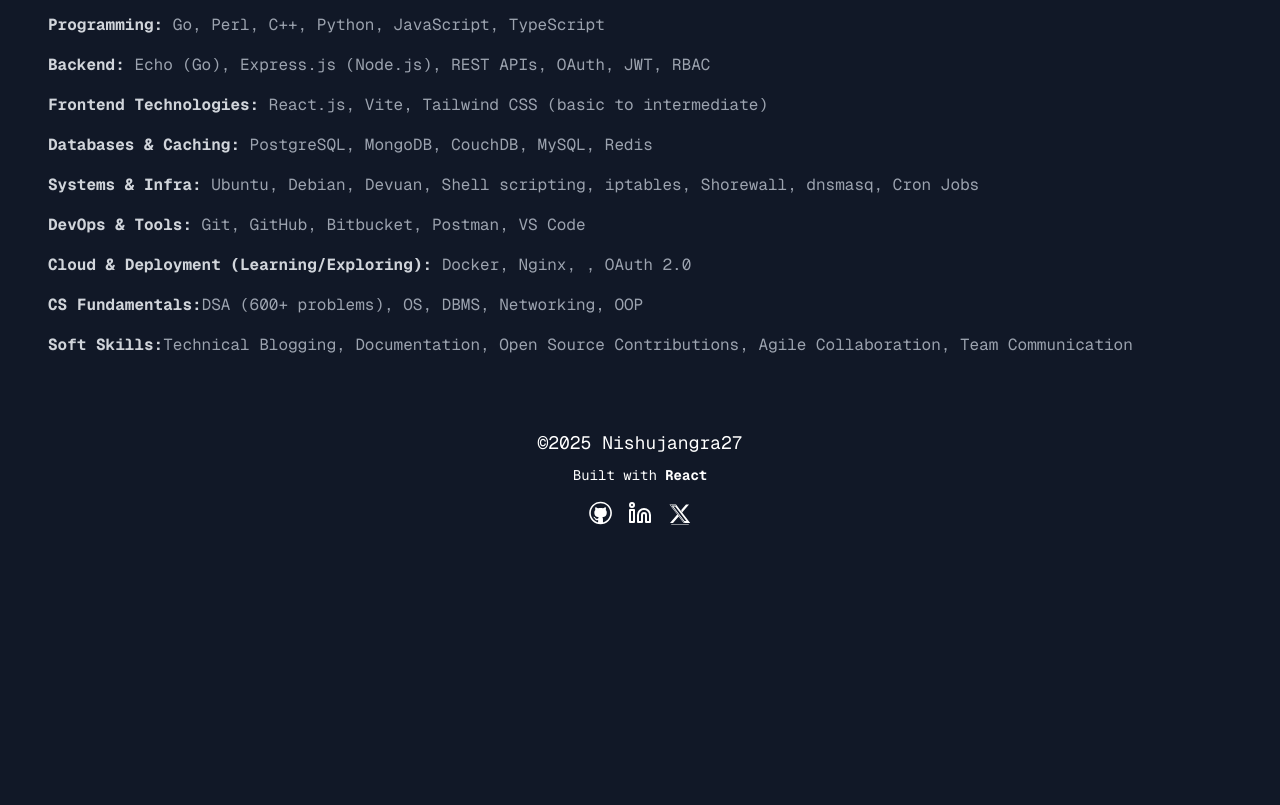
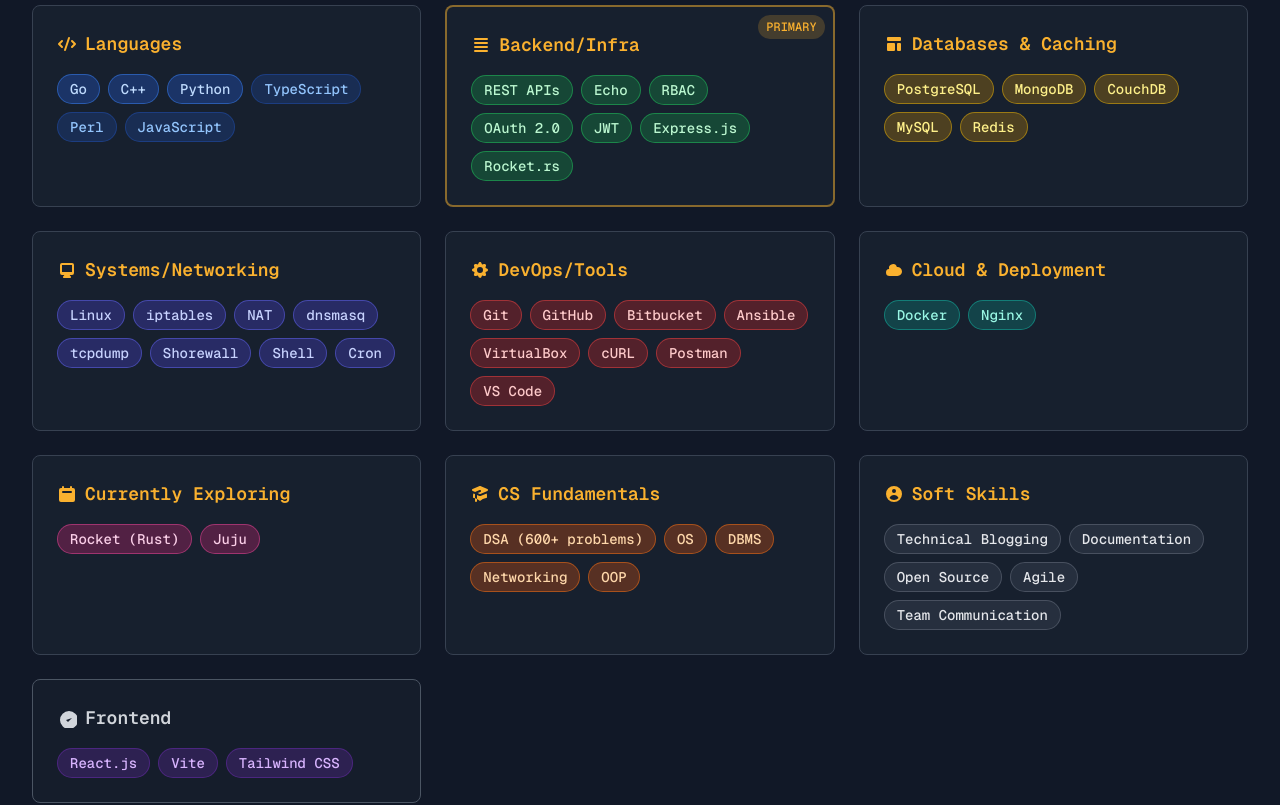
Before and after one commit to nishujangra/Portfolio, a React (Vite) app: page / in a window 1280 px wide. Shown: the part 1280-2085 px from the top of the page. Before the commit the page ends 1829 px from the top, so only its background shows below. Built offline with nearby package versions, Linux system fonts and the light colour scheme.

Commit message:
skills: updated

```diff
--- a/src/pages/Home/container/Skills.tsx
+++ b/src/pages/Home/container/Skills.tsx
@@ -1,84 +1,185 @@
 const Skills = () => {
     return (
         <section className="p-8 w-full">
-            <h2 className="text-2xl font-bold">&nbsp;Technical Skills</h2>
+            <h2 className="text-2xl font-bold">&nbsp;TECHNICAL SKILLS</h2>
             <hr className="bg-gold h-1 w-[70vw] md:w-[20vw] lg:w-[20vw] rounded-full" />
 
-            <div className="mt-6 flex flex-col space-y-4 p-4 rounded-lg mx-auto text-sm md:text-base">
-                <div className="">
-                    <span className="text-gray-300">
-                        <strong>Programming: </strong>
+            <div className="mt-8 grid grid-cols-1 md:grid-cols-2 lg:grid-cols-3 gap-6">
+                {/* Languages - Backend Focus */}
+                <div className="bg-gray-800/50 rounded-lg p-6 border border-gray-700 hover:bg-gray-800/70 transition-colors duration-200">
+                    <h3 className="text-lg font-semibold text-gold mb-4 flex items-center">
+                        <svg className="w-5 h-5 mr-2" fill="currentColor" viewBox="0 0 20 20">
+                            <path fillRule="evenodd" d="M12.316 3.051a1 1 0 01.633 1.265l-4 12a1 1 0 11-1.898-.632l4-12a1 1 0 011.265-.633zM5.707 6.293a1 1 0 010 1.414L3.414 10l2.293 2.293a1 1 0 11-1.414 1.414l-3-3a1 1 0 010-1.414l3-3a1 1 0 011.414 0zm8.586 0a1 1 0 011.414 0l3 3a1 1 0 010 1.414l-3 3a1 1 0 11-1.414-1.414L16.586 10l-2.293-2.293a1 1 0 010-1.414z" clipRule="evenodd" />
+                        </svg>
+                        Languages
+                    </h3>
+                    <div className="flex flex-wrap gap-2">
+                        {["Go", "C++", "Python", "TypeScript", "Perl", "JavaScript"].map((skill, index) => (
+                            <span key={index} className={`px-3 py-1 rounded-full text-sm font-medium border ${
+                                skill === "Go" || skill === "C++" || skill === "Python"
+                                    ? "bg-blue-600/30 text-blue-200 border-blue-500/50"
+                                    : "bg-blue-600/20 text-blue-300 border-blue-600/30"
+                            }`}>
+                                {skill}
                             </span>
-                    <span className="text-gray-400">
-                        Go, Perl, C++, Python, JavaScript, TypeScript
+                        ))}
+                    </div>
+                </div>
+
+                {/* Backend/Infra - Primary Focus */}
+                <div className="bg-gray-800/50 rounded-lg p-6 border-2 border-gold/50 hover:bg-gray-800/70 transition-colors duration-200 relative overflow-hidden">
+                    <div className="absolute top-2 right-2 bg-gold/20 text-gold text-xs px-2 py-1 rounded-full font-medium">
+                        PRIMARY
+                    </div>
+                    <h3 className="text-lg font-semibold text-gold mb-4 flex items-center">
+                        <svg className="w-5 h-5 mr-2" fill="currentColor" viewBox="0 0 20 20">
+                            <path fillRule="evenodd" d="M3 4a1 1 0 011-1h12a1 1 0 110 2H4a1 1 0 01-1-1zm0 4a1 1 0 011-1h12a1 1 0 110 2H4a1 1 0 01-1-1zm0 4a1 1 0 011-1h12a1 1 0 110 2H4a1 1 0 01-1-1zm0 4a1 1 0 011-1h12a1 1 0 110 2H4a1 1 0 01-1-1z" clipRule="evenodd" />
+                        </svg>
+                        Backend/Infra
+                    </h3>
+                    <div className="flex flex-wrap gap-2">
+                        {["REST APIs", "Echo", "RBAC", "OAuth 2.0", "JWT", "Express.js", "Rocket.rs"].map((skill, index) => (
+                            <span key={index} className="bg-green-600/30 text-green-200 px-3 py-1 rounded-full text-sm font-medium border border-green-500/50">
+                                {skill}
                             </span>
+                        ))}
                     </div>
-                <div className="">
-                    <span className="text-gray-300">
-                        <strong>Backend: </strong>
+                </div>
+
+                {/* Databases & Caching - Core Backend */}
+                <div className="bg-gray-800/50 rounded-lg p-6 border border-gray-700 hover:bg-gray-800/70 transition-colors duration-200">
+                    <h3 className="text-lg font-semibold text-gold mb-4 flex items-center">
+                        <svg className="w-5 h-5 mr-2" fill="currentColor" viewBox="0 0 20 20">
+                            <path fillRule="evenodd" d="M3 4a1 1 0 011-1h12a1 1 0 011 1v2a1 1 0 01-1 1H4a1 1 0 01-1-1V4zM3 10a1 1 0 011-1h6a1 1 0 011 1v6a1 1 0 01-1 1H4a1 1 0 01-1-1v-6zM14 9a1 1 0 00-1 1v6a1 1 0 001 1h2a1 1 0 001-1v-6a1 1 0 00-1-1h-2z" clipRule="evenodd" />
+                        </svg>
+                        Databases & Caching
+                    </h3>
+                    <div className="flex flex-wrap gap-2">
+                        {["PostgreSQL", "MongoDB", "CouchDB", "MySQL", "Redis"].map((skill, index) => (
+                            <span key={index} className="bg-yellow-600/30 text-yellow-200 px-3 py-1 rounded-full text-sm font-medium border border-yellow-500/50">
+                                {skill}
                             </span>
-                    <span className="text-gray-400">
-                        Echo (Go), Express.js (Node.js), REST APIs, OAuth, JWT, RBAC
+                        ))}
+                    </div>
+                </div>
+
+                {/* Systems/Networking - Infrastructure */}
+                <div className="bg-gray-800/50 rounded-lg p-6 border border-gray-700 hover:bg-gray-800/70 transition-colors duration-200">
+                    <h3 className="text-lg font-semibold text-gold mb-4 flex items-center">
+                        <svg className="w-5 h-5 mr-2" fill="currentColor" viewBox="0 0 20 20">
+                            <path fillRule="evenodd" d="M3 5a2 2 0 012-2h10a2 2 0 012 2v8a2 2 0 01-2 2h-2.22l.123.489.804.804A1 1 0 0113 18H7a1 1 0 01-.707-1.707l.804-.804L7.22 15H5a2 2 0 01-2-2V5zm5.771 7H5V5h10v7H8.771z" clipRule="evenodd" />
+                        </svg>
+                        Systems/Networking
+                    </h3>
+                    <div className="flex flex-wrap gap-2">
+                        {["Linux", "iptables", "NAT", "dnsmasq", "tcpdump", "Shorewall", "Shell", "Cron"].map((skill, index) => (
+                            <span key={index} className="bg-indigo-600/30 text-indigo-200 px-3 py-1 rounded-full text-sm font-medium border border-indigo-500/50">
+                                {skill}
                             </span>
+                        ))}
                     </div>
-                <div className="">
-                    <span className="text-gray-300">
-                        <strong>Frontend Technologies: </strong>
+                </div>
+
+                {/* DevOps/Tools - Backend Operations */}
+                <div className="bg-gray-800/50 rounded-lg p-6 border border-gray-700 hover:bg-gray-800/70 transition-colors duration-200">
+                    <h3 className="text-lg font-semibold text-gold mb-4 flex items-center">
+                        <svg className="w-5 h-5 mr-2" fill="currentColor" viewBox="0 0 20 20">
+                            <path fillRule="evenodd" d="M11.49 3.17c-.38-1.56-2.6-1.56-2.98 0a1.532 1.532 0 01-2.286.948c-1.372-.836-2.942.734-2.106 2.106.54.886.061 2.042-.947 2.287-1.561.379-1.561 2.6 0 2.978a1.532 1.532 0 01.947 2.287c-.836 1.372.734 2.942 2.106 2.106a1.532 1.532 0 012.287.947c.379 1.561 2.6 1.561 2.978 0a1.533 1.533 0 012.287-.947c1.372.836 2.942-.734 2.106-2.106a1.533 1.533 0 01.947-2.287c1.561-.379 1.561-2.6 0-2.978a1.532 1.532 0 01-.947-2.287c.836-1.372-.734-2.942-2.106-2.106a1.532 1.532 0 01-2.287-.947zM10 13a3 3 0 100-6 3 3 0 000 6z" clipRule="evenodd" />
+                        </svg>
+                        DevOps/Tools
+                    </h3>
+                    <div className="flex flex-wrap gap-2">
+                        {["Git", "GitHub", "Bitbucket", "Ansible", "VirtualBox", "cURL", "Postman", "VS Code"].map((skill, index) => (
+                            <span key={index} className="bg-red-600/30 text-red-200 px-3 py-1 rounded-full text-sm font-medium border border-red-500/50">
+                                {skill}
                             </span>
-                    <span className="text-gray-400">
-                        React.js, Vite, Tailwind CSS (basic to intermediate)
+                        ))}
+                    </div>
+                </div>
+
+                {/* Cloud & Deployment */}
+                <div className="bg-gray-800/50 rounded-lg p-6 border border-gray-700 hover:bg-gray-800/70 transition-colors duration-200">
+                    <h3 className="text-lg font-semibold text-gold mb-4 flex items-center">
+                        <svg className="w-5 h-5 mr-2" fill="currentColor" viewBox="0 0 20 20">
+                            <path d="M5.5 16a3.5 3.5 0 01-.369-6.98 4 4 0 117.753-1.977A4.5 4.5 0 1113.5 16h-8z" />
+                        </svg>
+                        Cloud & Deployment
+                    </h3>
+                    <div className="flex flex-wrap gap-2">
+                        {["Docker", "Nginx"].map((skill, index) => (
+                            <span key={index} className="bg-teal-600/30 text-teal-200 px-3 py-1 rounded-full text-sm font-medium border border-teal-500/50">
+                                {skill}
                             </span>
+                        ))}
                     </div>
-                <div className="">
-                    <span className="text-gray-300">
-                        <strong>Databases & Caching: </strong>
+                </div>
+
+                {/* Currently Exploring */}
+                <div className="bg-gray-800/50 rounded-lg p-6 border border-gray-700 hover:bg-gray-800/70 transition-colors duration-200">
+                    <h3 className="text-lg font-semibold text-gold mb-4 flex items-center">
+                        <svg className="w-5 h-5 mr-2" fill="currentColor" viewBox="0 0 20 20">
+                            <path fillRule="evenodd" d="M6 2a1 1 0 00-1 1v1H4a2 2 0 00-2 2v10a2 2 0 002 2h12a2 2 0 002-2V6a2 2 0 00-2-2h-1V3a1 1 0 10-2 0v1H7V3a1 1 0 00-1-1zm0 5a1 1 0 000 2h8a1 1 0 100-2H6z" clipRule="evenodd" />
+                        </svg>
+                        Currently Exploring
+                    </h3>
+                    <div className="flex flex-wrap gap-2">
+                        {["Rocket (Rust)", "Juju"].map((skill, index) => (
+                            <span key={index} className="bg-pink-600/30 text-pink-200 px-3 py-1 rounded-full text-sm font-medium border border-pink-500/50">
+                                {skill}
                             </span>
-                    <span className="text-gray-400">
-                        PostgreSQL, MongoDB, CouchDB, MySQL, Redis
+                        ))}
+                    </div>
+                </div>
+
+                {/* CS Fundamentals */}
+                <div className="bg-gray-800/50 rounded-lg p-6 border border-gray-700 hover:bg-gray-800/70 transition-colors duration-200">
+                    <h3 className="text-lg font-semibold text-gold mb-4 flex items-center">
+                        <svg className="w-5 h-5 mr-2" fill="currentColor" viewBox="0 0 20 20">
+                            <path d="M10.394 2.08a1 1 0 00-.788 0l-7 3a1 1 0 000 1.84L5.25 8.051a.999.999 0 01.356-.257l4-1.714a1 1 0 11.788 1.838l-2.727 1.17 1.94.831a1 1 0 00.787 0l7-3a1 1 0 000-1.838l-7-3zM3.31 9.397L5 10.12v4.102a8.969 8.969 0 00-1.05-.174 1 1 0 01-.89-.89 11.115 11.115 0 01.25-3.762zM9.3 16.573A9.026 9.026 0 007 14.935v-3.957l1.818.78a3 3 0 002.364 0l5.508-2.361a11.026 11.026 0 01.25 3.762 1 1 0 01-.89.89 8.968 8.968 0 00-5.35 2.524 1 1 0 01-1.4 0zM6 18a1 1 0 001-1v-2.065a8.935 8.935 0 00-2-.712V17a1 1 0 001 1z" />
+                        </svg>
+                        CS Fundamentals
+                    </h3>
+                    <div className="flex flex-wrap gap-2">
+                        {["DSA (600+ problems)", "OS", "DBMS", "Networking", "OOP"].map((skill, index) => (
+                            <span key={index} className="bg-orange-600/30 text-orange-200 px-3 py-1 rounded-full text-sm font-medium border border-orange-500/50">
+                                {skill}
                             </span>
+                        ))}
                     </div>
-                <div className="">
-                    <span className="text-gray-300">
-                        <strong>Systems & Infra: </strong>
+                </div>
+
+                {/* Soft Skills */}
+                <div className="bg-gray-800/50 rounded-lg p-6 border border-gray-700 hover:bg-gray-800/70 transition-colors duration-200">
+                    <h3 className="text-lg font-semibold text-gold mb-4 flex items-center">
+                        <svg className="w-5 h-5 mr-2" fill="currentColor" viewBox="0 0 20 20">
+                            <path fillRule="evenodd" d="M18 10a8 8 0 11-16 0 8 8 0 0116 0zm-6-3a2 2 0 11-4 0 2 2 0 014 0zm-2 4a5 5 0 00-4.546 2.916A5.986 5.986 0 0010 16a5.986 5.986 0 004.546-2.084A5 5 0 0010 11z" clipRule="evenodd" />
+                        </svg>
+                        Soft Skills
+                    </h3>
+                    <div className="flex flex-wrap gap-2">
+                        {["Technical Blogging", "Documentation", "Open Source", "Agile", "Team Communication"].map((skill, index) => (
+                            <span key={index} className="bg-gray-600/30 text-gray-200 px-3 py-1 rounded-full text-sm font-medium border border-gray-500/50">
+                                {skill}
                             </span>
-                    <span className="text-gray-400">
-                        Ubuntu, Debian, Devuan, Shell scripting, iptables, Shorewall, dnsmasq, Cron Jobs
+                        ))}
+                    </div>
+                </div>
+
+                {/* Frontend Technologies - Secondary Focus */}
+                <div className="bg-gray-800/30 rounded-lg p-6 border border-gray-600 hover:bg-gray-800/50 transition-colors duration-200 relative overflow-hidden">
+                    <h3 className="text-lg font-semibold text-gray-300 mb-4 flex items-center">
+                        <svg className="w-5 h-5 mr-2" fill="currentColor" viewBox="0 0 20 20">
+                            <path d="M9 12l2 2 4-4m6 2a9 9 0 11-18 0 9 9 0 0118 0z" />
+                        </svg>
+                        Frontend
+                    </h3>
+                    <div className="flex flex-wrap gap-2">
+                        {["React.js", "Vite", "Tailwind CSS"].map((skill, index) => (
+                            <span key={index} className="bg-purple-600/20 text-purple-300 px-3 py-1 rounded-full text-sm font-medium border border-purple-600/30">
+                                {skill}
                             </span>
+                        ))}
                     </div>
-                <div className="">
-                    <span className="text-gray-300">
-                        <strong>DevOps & Tools: </strong>
-                    </span>
-                    <span className="text-gray-400">
-                        Git, GitHub, Bitbucket, Postman, VS Code
-                    </span>
-                </div>
-                <div className="">
-                    <span className="text-gray-300">
-                        <strong>
-                            Cloud & Deployment (Learning/Exploring):{" "}
-                        </strong>
-                    </span>
-                    <span className="text-gray-400">
-                        Docker, Nginx, , OAuth 2.0
-                    </span>
-                </div>
-                <div className="">
-                    <span className="text-gray-300">
-                        <strong>CS Fundamentals:</strong>
-                    </span>
-                    <span className="text-gray-400">
-                        DSA (600+ problems), OS, DBMS, Networking, OOP
-                    </span>
-                </div>
-                <div>
-                    <span className="text-gray-300">
-                        <strong>Soft Skills:</strong>
-                    </span>
-                    <span className="text-gray-400">
-                        Technical Blogging, Documentation, Open Source
-                        Contributions, Agile Collaboration, Team Communication
-                    </span>
                 </div>
             </div>
         </section>
```
Lines whose indentation alone changed are shown as unchanged.
